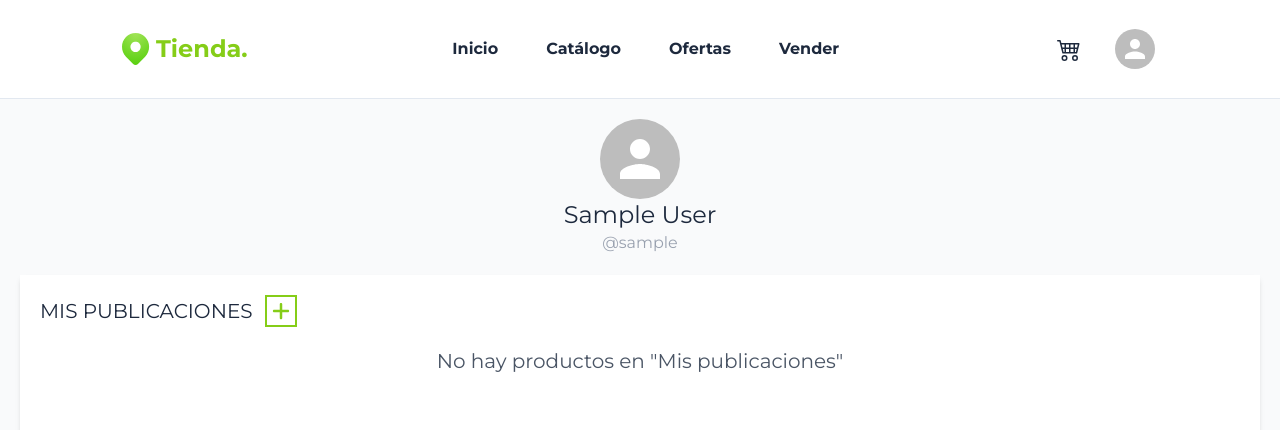
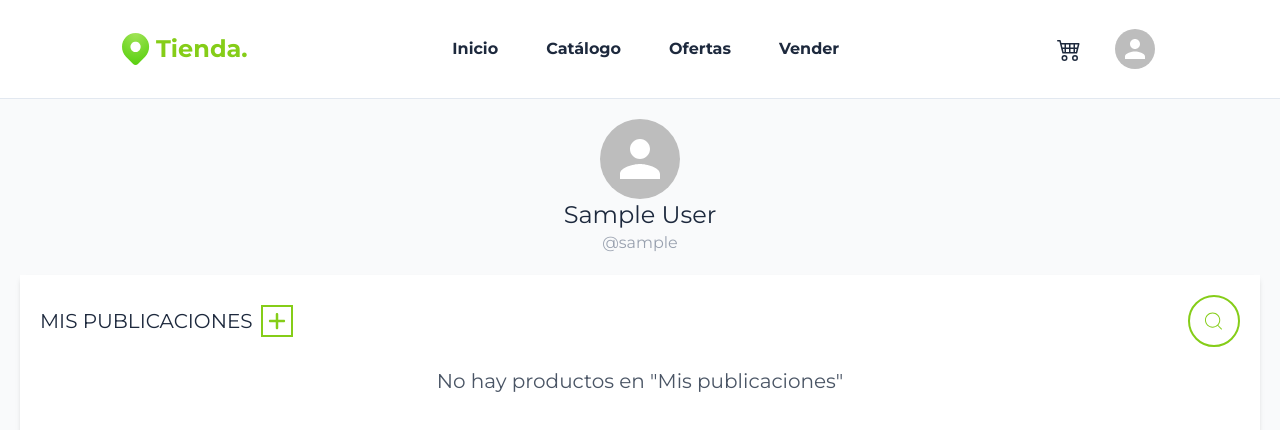
Before and after one commit to jonathanmilo/APIS2025FRONT, a React (Vite) app: page /mi-perfil in a window 1280 px wide. Shown: the top 430 px of the page. Built offline with nearby package versions, Linux system fonts and the light colour scheme; data requests are answered from the project's data file; sample sign-in values are in the browser's storage.

Commit message:
SearchBar en MiPerfil

```diff
--- a/src/screens/Catalogo/index.jsx
+++ b/src/screens/Catalogo/index.jsx
@@ -1,7 +1,7 @@
 import React, { useState } from "react";
 import Carousel from "../../components/Carousel.jsx";
 import { useProductos } from "../../contexts/ProductContext.jsx";
-import SearchBar from "./components/SearchBar.jsx";
+import SearchBar from "../../components/SearchBar.jsx";
 import ProductCard from "../../components/ProductCard.jsx";
 
 import {
--- a/src/screens/MiPerfil/index.jsx
+++ b/src/screens/MiPerfil/index.jsx
@@ -2,18 +2,34 @@ import { useNavigate } from "react-router-dom";
 import { useValidacion } from "../../contexts/AuthContext";
 import { useProductos } from "../../contexts/ProductContext";
 import ListaProductos from "../../components/ListaProductos";
-import { filtrarPorUsuario } from "../../utils/filtrarProductos";
 import { Avatar, Tooltip } from "@mui/material";
 import { FaPlus } from "react-icons/fa6";
+import { useState } from "react";
+
+import {
+  filtrarPorNombre,
+  filtrarPorUsuario,
+} from "../../utils/filtrarProductos";
+import SearchBar from "../../components/SearchBar";
 
 const MiPerfil = () => {
   const navigate = useNavigate();
+
+  const [productosFiltrados, setProductosFiltrados] = useState([]);
+
   const { user } = useValidacion();
   const { productos } = useProductos();
 
+  const productosFiltradosPorUsuario = filtrarPorUsuario(productos, user.id);
+
+  const handleBuscar = (termino) => {
+    if (!termino) return setProductosFiltrados([]);
+    setProductosFiltrados(
+      filtrarPorNombre(productosFiltradosPorUsuario, termino)
+    );
+  };
+
   if (!user || !productos) return null;
-
-  const productosFiltrados = filtrarPorUsuario(productos, user.id);
 
   return (
     <>
@@ -35,7 +51,8 @@ const MiPerfil = () => {
       </div>
 
       <section className="bg-white m-5 lg:m-5 shadow-md p-5">
-        <div className="flex flex-row items-center lg:justify-start justify-center gap-3 mb-5">
+        <div className="grid grid-cols-1 md:grid-cols-[1fr_auto] items-center gap-4  mb-5">
+          <div className="flex gap-2 items-center justify-center lg:justify-start">
             <p className="text-brand-black uppercase lg:text-xl">
               Mis publicaciones
             </p>
@@ -49,9 +66,16 @@ const MiPerfil = () => {
             </Tooltip>
           </div>
 
+          <SearchBar buscar={handleBuscar} />
+        </div>
+
         <ListaProductos
           titulo={"Mis publicaciones"}
-          productos={productosFiltrados}
+          productos={
+            productosFiltrados.length
+              ? productosFiltrados
+              : productosFiltradosPorUsuario
+          }
         />
       </section>
     </>
```
Also changed, not shown: src/components/SearchBar.jsx (renamed from src/screens/Catalogo/components/SearchBar.jsx). Lines whose indentation alone changed are shown as unchanged.
